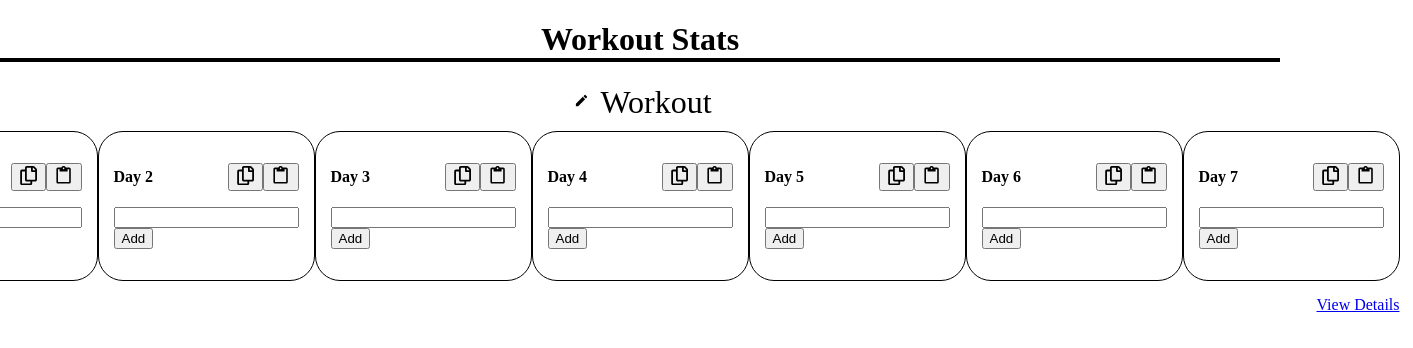
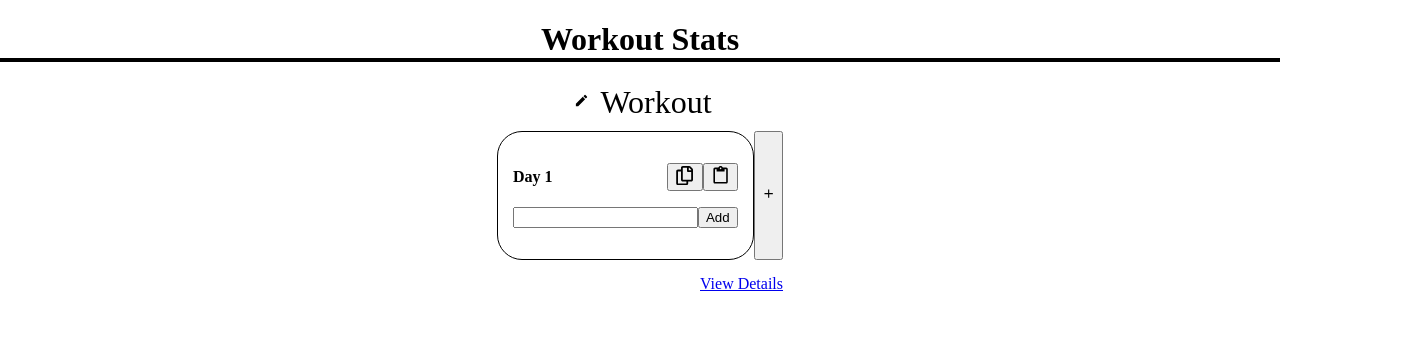
Before and after one commit to EddV99/workout-stats, a React (Vite) app: page / in a window 1280 px wide. Shown: the top 348 px of the page, 1413 px wide, since content can reach past the window. Built offline with nearby package versions, Linux system fonts and the light colour scheme.

Commit message:
days are added dynamically

```diff
--- a/src/components/Week/Week.module.css
+++ b/src/components/Week/Week.module.css
@@ -3,6 +3,7 @@
   flex-direction: column;
   align-items: center;
   width: fit-content;
+  height: auto;
 }
 
 #title {
@@ -24,3 +25,7 @@
   width: 100%;
   text-align: end;
 }
+
+#addButton {
+  align-self: stretch;
+}
--- a/src/components/Week/Week.tsx
+++ b/src/components/Week/Week.tsx
@@ -2,6 +2,7 @@ import Styles from "./Week.module.css";
 import { useEffect, useState } from "react";
 import { Link } from "react-router";
 import { Muscle } from "../../muscle/body";
+import { IoMdAdd } from "react-icons/io";
 import EditableText from "../EditableText/EditableText";
 import Day from "../Day/Day";
 
@@ -15,13 +16,24 @@ export interface InternalData {
 
 interface Props {
   id: string;
-  loadStat?: InternalData;
+  data?: InternalData;
 }
 
-function Week({ id, loadStat }: Props) {
-  const [title, setTitle] = useState(loadStat?.title || "Workout");
+function Week({ id, data }: Props) {
+  const [title, setTitle] = useState(data?.title || "Workout");
+
+  const [maxDay, setMaxDays] = useState(
+    data && data.workouts.length > 0
+      ? Number(
+          data.workouts.reduce((max, c) => {
+            return Number(c.day) > Number(max.day) ? c : max;
+          }).day,
+        )
+      : 1,
+  );
+
   const [stats, setStats] = useState<InternalData>(
-    loadStat || { title: title, workouts: [] },
+    data || { title: title, workouts: [] },
   );
 
   useEffect(() => {
@@ -30,6 +42,10 @@ function Week({ id, loadStat }: Props) {
 
   // Hoisted up for Day components
   const [copyId, setCopyId] = useState("");
+
+  const handleAddButton = () => {
+    setMaxDays((d) => d + 1);
+  };
 
   return (
     <>
@@ -44,55 +60,22 @@ function Week({ id, loadStat }: Props) {
           />
         </div>
         <div id={Styles.week}>
+          {[...Array(Number(maxDay))].map((v, i) => {
+            return (
               <Day
-            day="1"
+                key={v || i}
+                day={(i + 1).toString()}
                 copyId={copyId}
                 setCopyId={setCopyId}
                 stats={stats}
                 setStats={setStats}
               />
-          <Day
-            day="2"
-            copyId={copyId}
-            setCopyId={setCopyId}
-            stats={stats}
-            setStats={setStats}
-          />
-          <Day
-            day="3"
-            copyId={copyId}
-            setCopyId={setCopyId}
-            stats={stats}
-            setStats={setStats}
-          />
-          <Day
-            day="4"
-            copyId={copyId}
-            setCopyId={setCopyId}
-            stats={stats}
-            setStats={setStats}
-          />
-          <Day
-            day="5"
-            copyId={copyId}
-            setCopyId={setCopyId}
-            stats={stats}
-            setStats={setStats}
-          />
-          <Day
-            day="6"
-            copyId={copyId}
-            setCopyId={setCopyId}
-            stats={stats}
-            setStats={setStats}
-          />
-          <Day
-            day="7"
-            copyId={copyId}
-            setCopyId={setCopyId}
-            stats={stats}
-            setStats={setStats}
-          />
+            );
+          })}
+
+          <button id={Styles.addButton} onClick={handleAddButton}>
+            <IoMdAdd />
+          </button>
         </div>
         <Link id={Styles.viewDetails} to={`/details/${id}`}>
           View Details
--- a/src/pages/HomePage/HomePage.tsx
+++ b/src/pages/HomePage/HomePage.tsx
@@ -1,9 +1,9 @@
 import Header from "../../components/Header/Header";
-import Week, { Stats } from "../../components/Week/Week";
+import Week, { InternalData } from "../../components/Week/Week";
 import Styles from "./HomePage.module.css";
 
 function HomePage() {
-  const getOldStats = (id: string): Stats | undefined => {
+  const getOldStats = (id: string): InternalData | undefined => {
     const s = localStorage.getItem(id);
     if (s) {
       return JSON.parse(s);
@@ -16,7 +16,7 @@ function HomePage() {
     <>
       <Header />
       <div id={Styles.content}>
-        <Week id="1" loadStat={getOldStats("1")} />
+        <Week id="1" data={getOldStats("1")} />
       </div>
     </>
   );
```
Lines whose indentation alone changed are shown as unchanged.
